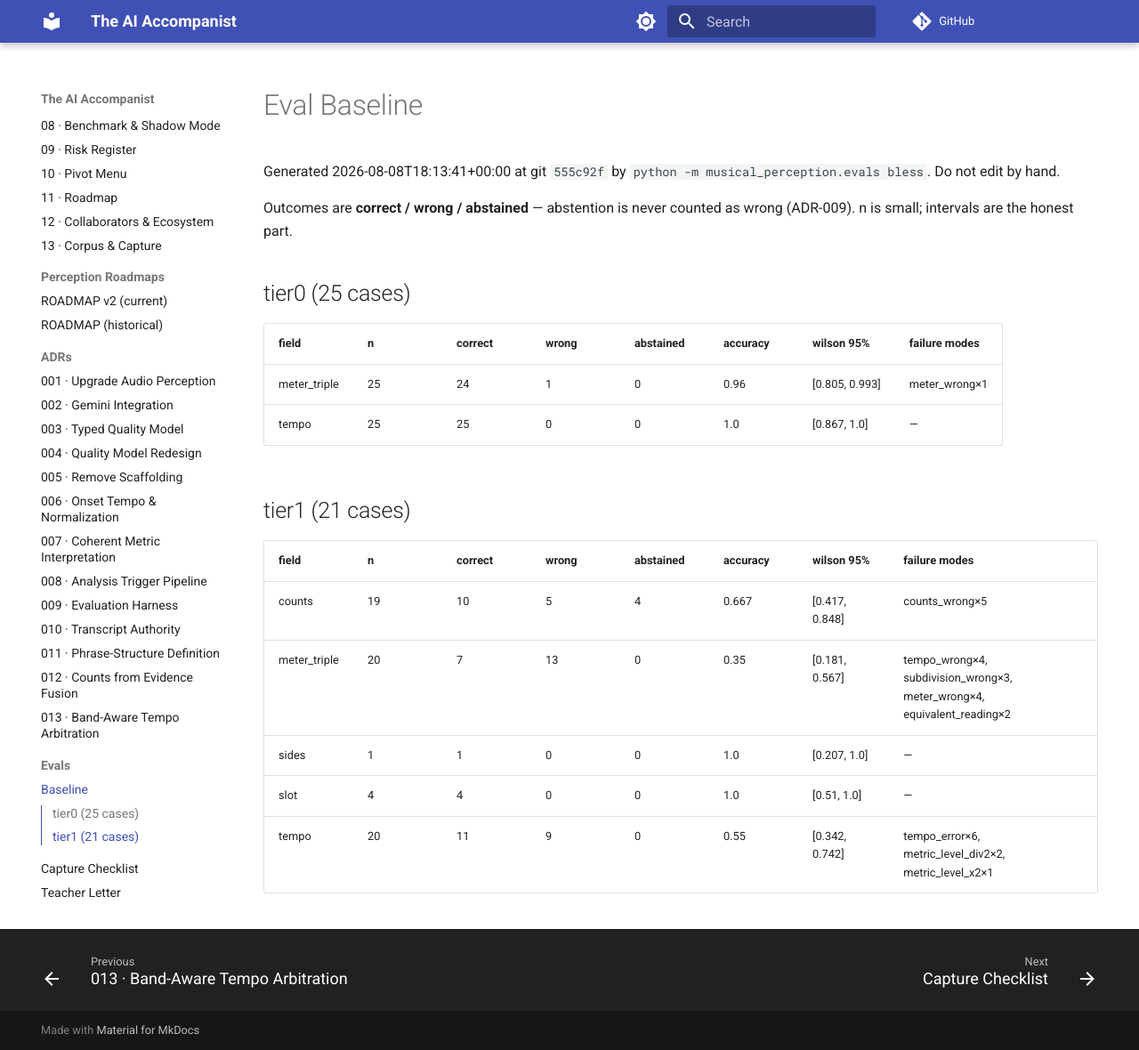
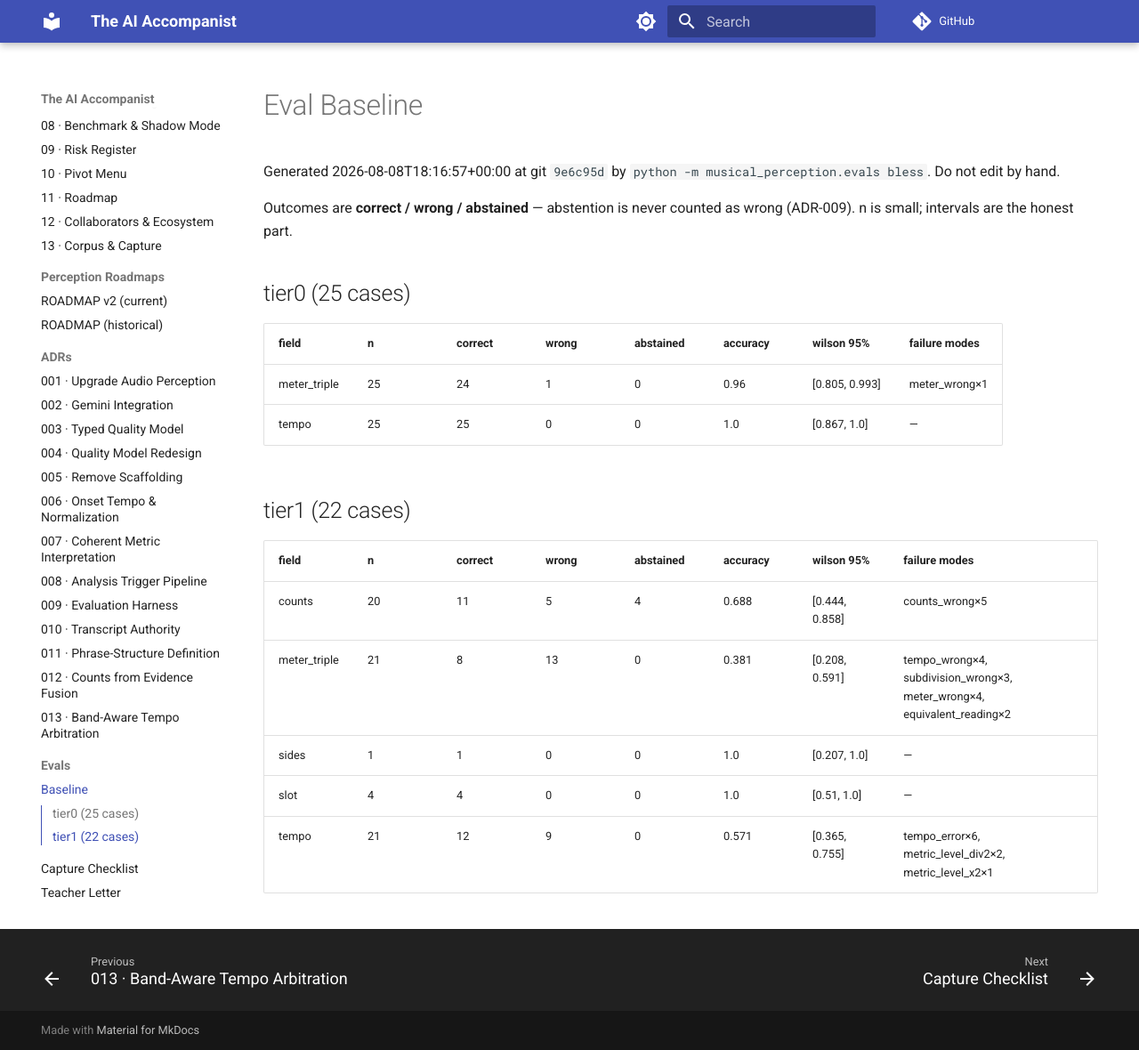
Before and after one commit to ben-juodvalkis/musical-perception, an MkDocs documentation site: the page built from docs/evals/baseline.md, in a window 1280 px wide and 1180 px high. Shown: the whole window at 89% size. Built offline with MkDocs 1.6.1 and Material for MkDocs 9.7.7, drawn with Linux system fonts in a browser that asks for light colours; comment, search, counter and statistics services are not loaded.

Commit message:
feat: rig clip 16 (duple subdivision, 4/4 @104) — all-green, duple sibling of 15
Metronome 104 confirmed, "ONE-and-TWO-and" eighth-note subdivision on
numbers, 2 rounds of 8 — duple sibling of clip 15's triplet case.

Tempo (1.1% err), meter (4/4 duple), and counts (8) all correct. Marker
path (102.9, 92% confidence) again outvoted the syllable-level onset
(216.3, well outside the beat band), confirming ADR-013's arbitration
holds for the simpler subdivision too. Fifth all-green rig row. Aside:
the separate raw SubdivisionResult (unused by scoring) misread this as
triplet — only the arbitrated coherent path feeds meter_triple.

```diff
--- a/docs/evals/baseline.md
+++ b/docs/evals/baseline.md
@@ -1,6 +1,6 @@
 # Eval Baseline
 
-Generated 2026-08-08T18:13:41+00:00 at git `555c92f` by `python -m musical_perception.evals bless`. Do not edit by hand.
+Generated 2026-08-08T18:16:57+00:00 at git `9e6c95d` by `python -m musical_perception.evals bless`. Do not edit by hand.
 
 Outcomes are **correct / wrong / abstained** — abstention is never
 counted as wrong (ADR-009). n is small; intervals are the honest part.
@@ -12,12 +12,12 @@ counted as wrong (ADR-009). n is small; intervals are the honest part.
 | meter_triple | 25 | 24 | 1 | 0 | 0.96 | [0.805, 0.993] | meter_wrong×1 |
 | tempo | 25 | 25 | 0 | 0 | 1.0 | [0.867, 1.0] | — |
 
-## tier1 (21 cases)
+## tier1 (22 cases)
 
 | field | n | correct | wrong | abstained | accuracy | wilson 95% | failure modes |
 |---|---|---|---|---|---|---|---|
-| counts | 19 | 10 | 5 | 4 | 0.667 | [0.417, 0.848] | counts_wrong×5 |
-| meter_triple | 20 | 7 | 13 | 0 | 0.35 | [0.181, 0.567] | tempo_wrong×4, subdivision_wrong×3, meter_wrong×4, equivalent_reading×2 |
+| counts | 20 | 11 | 5 | 4 | 0.688 | [0.444, 0.858] | counts_wrong×5 |
+| meter_triple | 21 | 8 | 13 | 0 | 0.381 | [0.208, 0.591] | tempo_wrong×4, subdivision_wrong×3, meter_wrong×4, equivalent_reading×2 |
 | sides | 1 | 1 | 0 | 0 | 1.0 | [0.207, 1.0] | — |
 | slot | 4 | 4 | 0 | 0 | 1.0 | [0.51, 1.0] | — |
-| tempo | 20 | 11 | 9 | 0 | 0.55 | [0.342, 0.742] | tempo_error×6, metric_level_div2×2, metric_level_x2×1 |
+| tempo | 21 | 12 | 9 | 0 | 0.571 | [0.365, 0.755] | tempo_error×6, metric_level_div2×2, metric_level_x2×1 |
```
Also changed, not shown: 6 other files.
